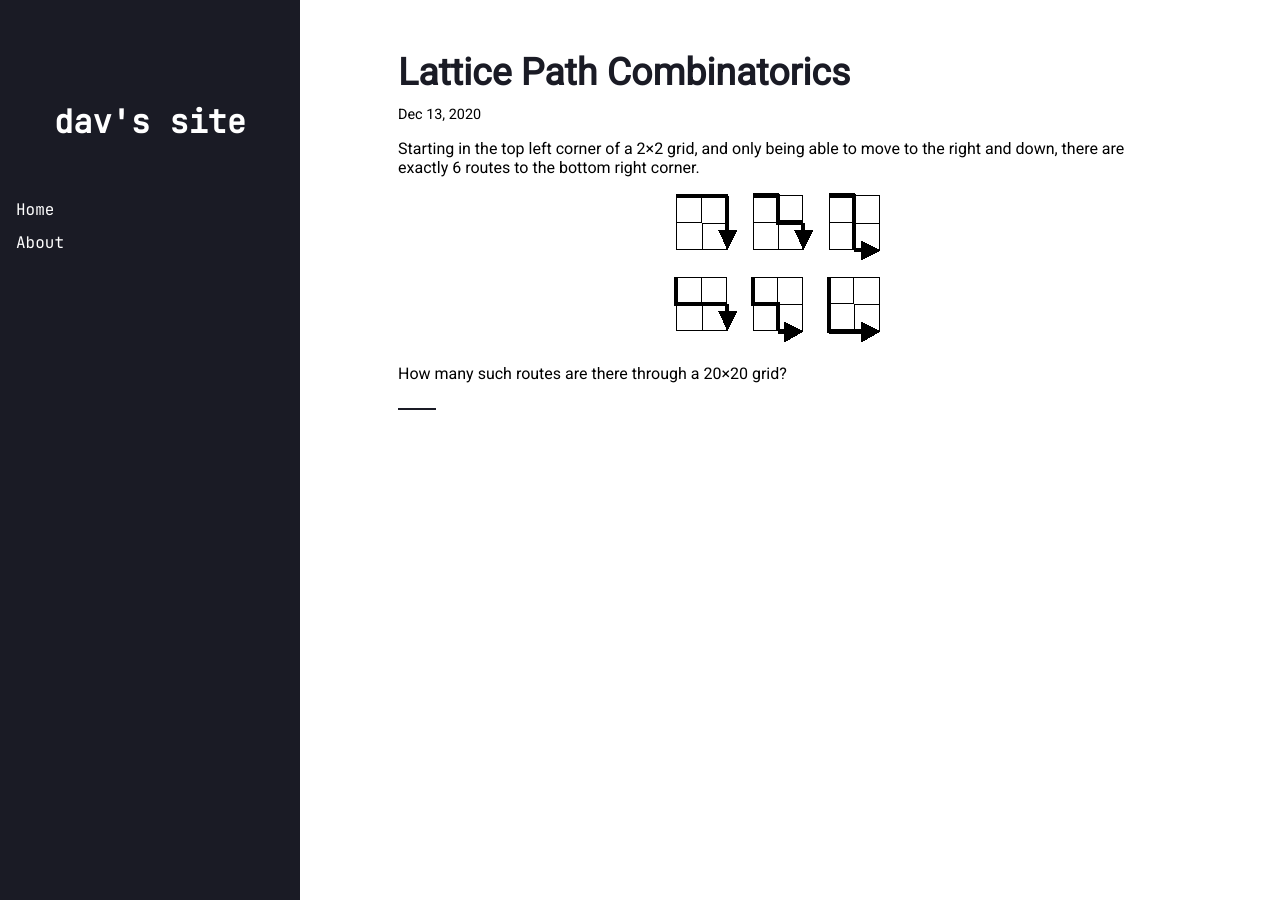
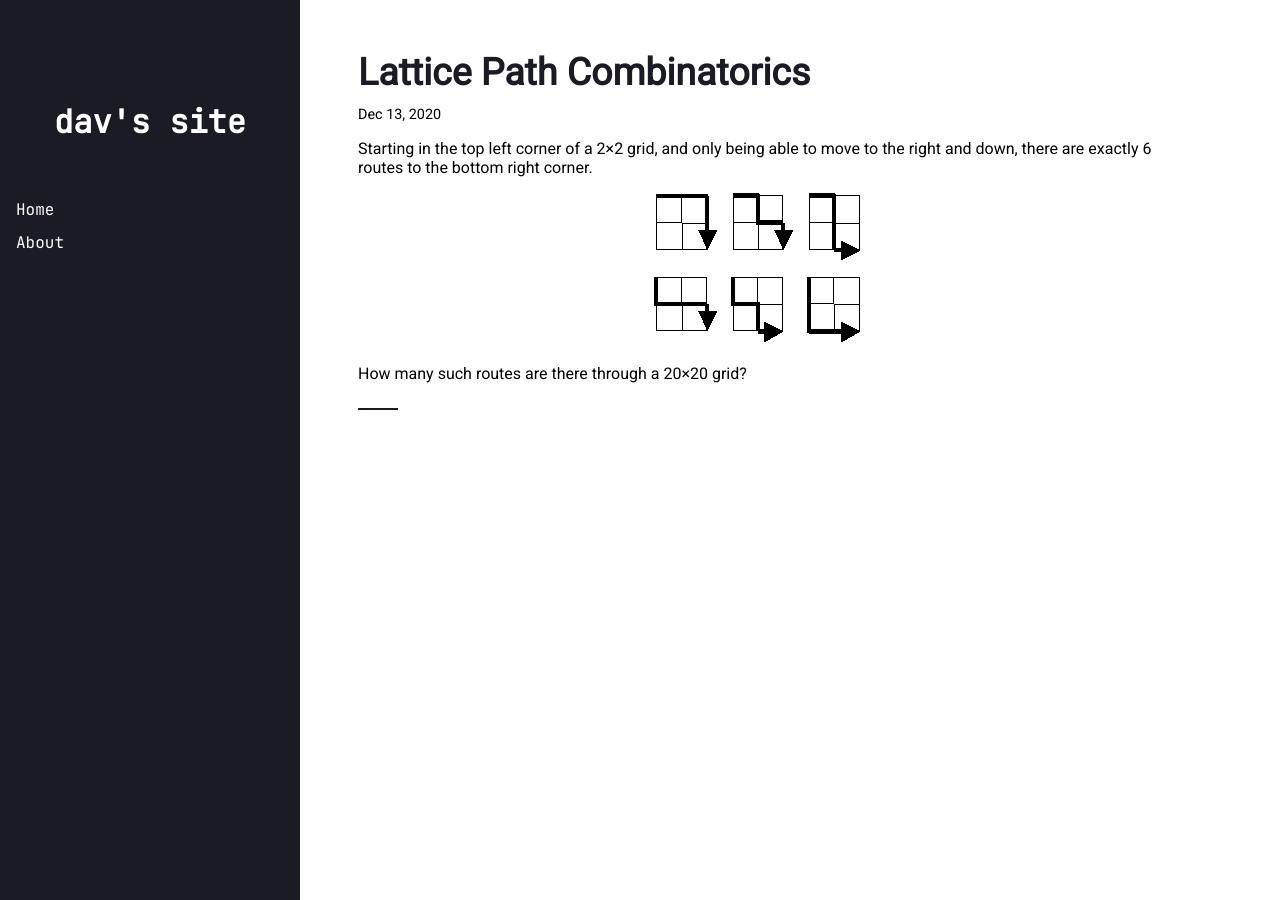
Before and after one commit to davidtranhq/davidtranhq.github.io, a Jekyll site: the page built from index.md, in a window 1280 px wide. Built offline with Jekyll 4.4.1, drawn with Linux system fonts in a browser that asks for light colours.

Commit message:
Fixed sizing

```diff
--- a/_sass/main.scss
+++ b/_sass/main.scss
@@ -103,7 +103,8 @@ $theme-color: #1A1B25;
     }
 
     #content {
-        margin-left: 10px;
+        width: 90%;
+        margin: auto;
         margin-top: 250px;
         overflow-x: hidden;
     }
@@ -111,6 +112,7 @@ $theme-color: #1A1B25;
 
 .post-list {
     list-style-type: none;
+    padding-left: 0;
 
     li {
         padding-bottom: 10px;
```
